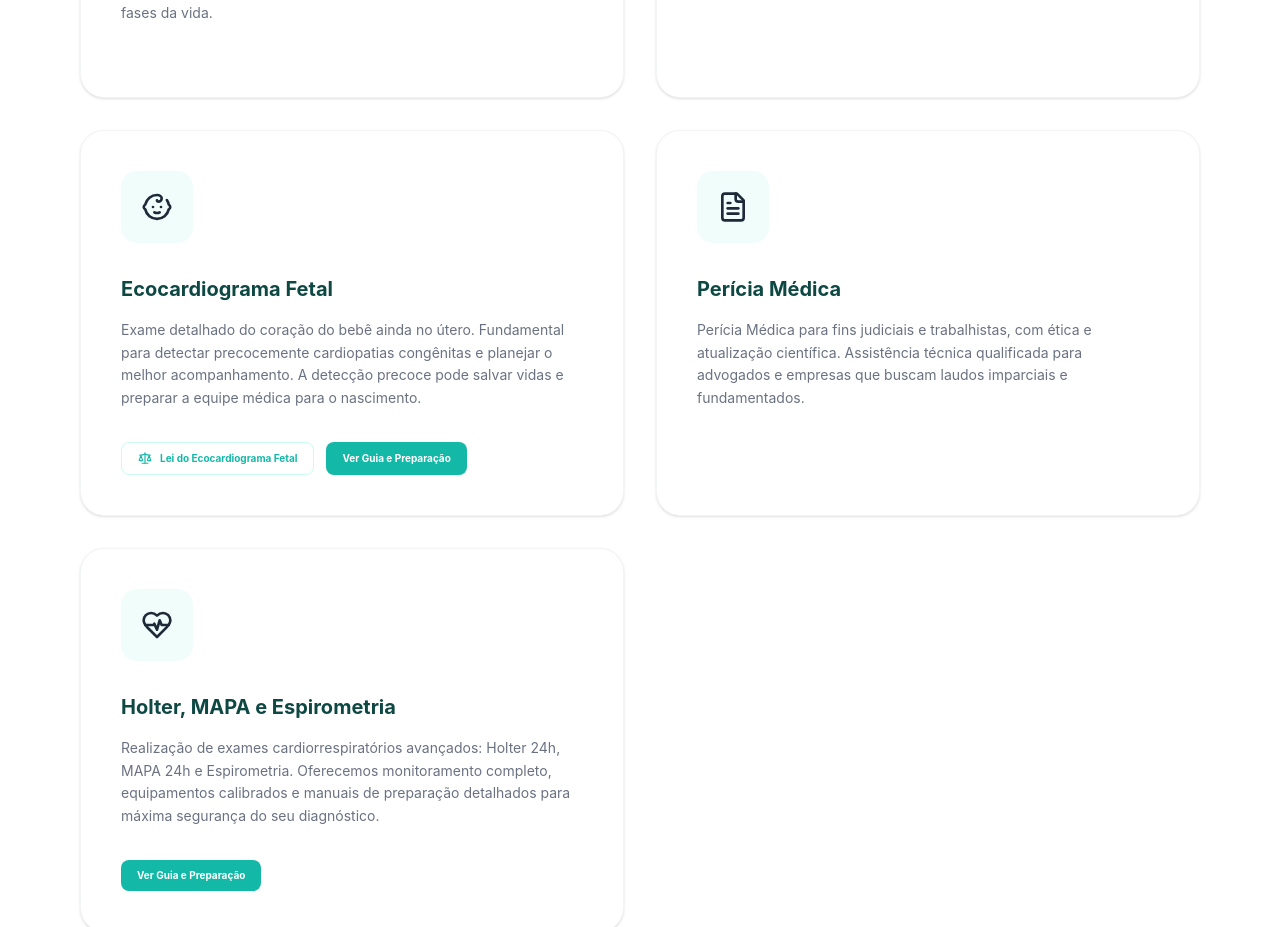
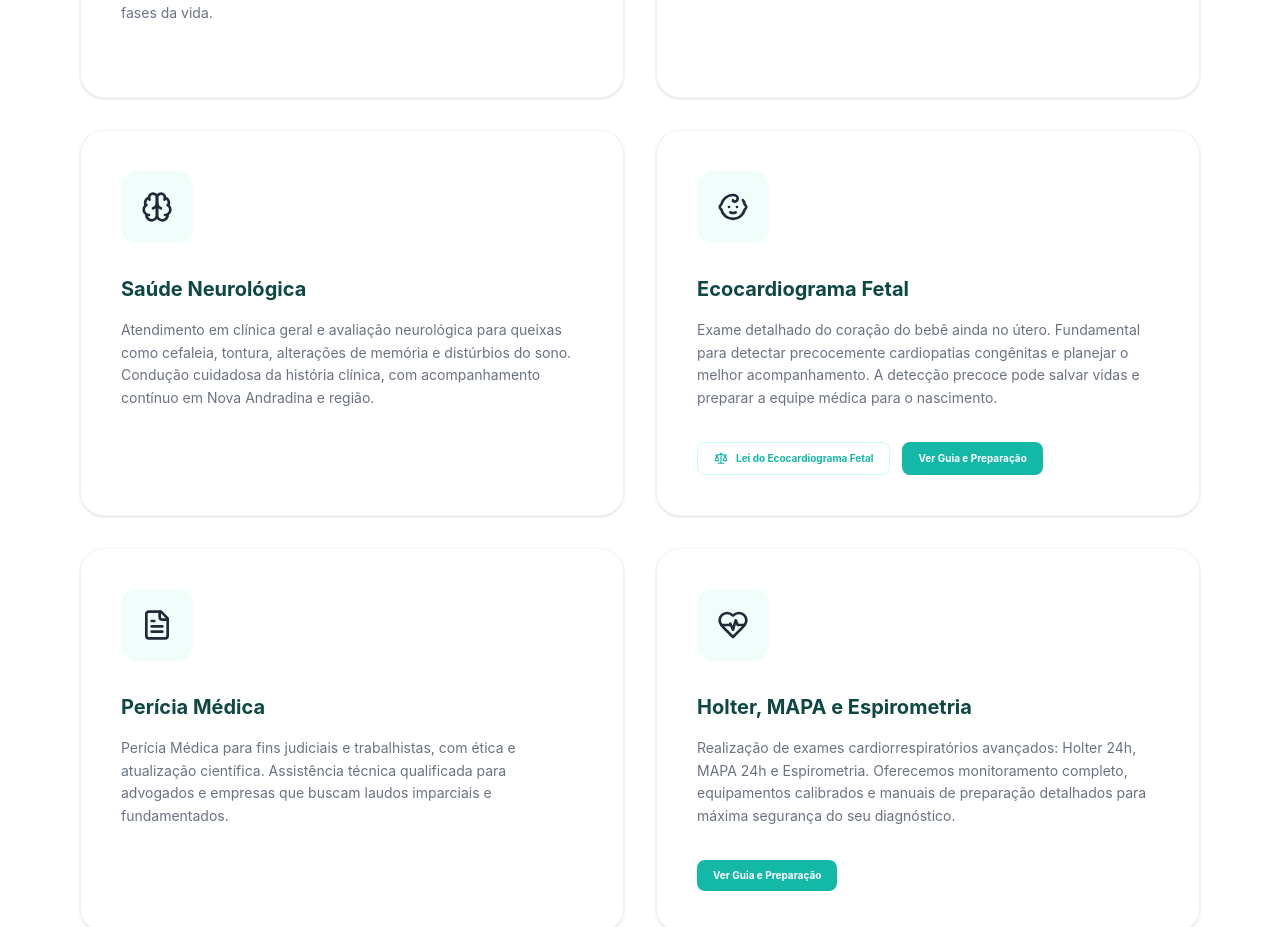
Before and after one commit to drrodrigofranco/ajudamediko, a React (Vite) app: page / in a window 1280 px wide. Shown: the part 2241-3168 px from the top of the page. Built offline with nearby package versions, Linux system fonts and the light colour scheme.

Commit message:
Adiciona card de Saude Neurologica na secao de atendimentos
Reflete a atuacao do Dr. Guilherme em clinica geral e avaliacao
neurologica, seguindo o mesmo padrao visual dos demais cards e sem
usar o termo "especialista".

```diff
--- a/components/Services.tsx
+++ b/components/Services.tsx
@@ -1,6 +1,6 @@
 
 import React, { useState } from 'react';
-import { Baby, FileText, Scale, Search, LucideIcon, Stethoscope, HeartPulse } from 'lucide-react';
+import { Baby, FileText, Scale, Search, LucideIcon, Stethoscope, HeartPulse, Brain } from 'lucide-react';
 
 interface Exam {
   id?: string;
@@ -55,6 +55,16 @@ const Services: React.FC<ServicesProps> = ({ ultrasoundExams }) => {
           <h3 className="text-xl font-bold text-[#0e4843] mb-4">Saúde do Idoso</h3>
           <p className="text-gray-500 text-sm mb-8 leading-relaxed">
             Foco na saúde e bem-estar da terceira idade. Nosso atendimento em saúde do idoso visa a manutenção da autonomia, prevenção de quedas, manejo de polifarmácia e o cuidado dedicado a condições típicas do envelhecimento, sempre com foco na qualidade de vida.
+          </p>
+        </div>
+
+        <div className="bg-white rounded-3xl p-6 md:p-10 shadow-sm border border-gray-100 flex flex-col items-start text-left hover:shadow-xl transition-all group relative overflow-hidden">
+          <div className="bg-[#f0fdfa] p-5 rounded-2xl mb-8 group-hover:bg-[#14b8a6] group-hover:text-white transition-all duration-300">
+            <Brain className="w-8 h-8" />
+          </div>
+          <h3 className="text-xl font-bold text-[#0e4843] mb-4">Saúde Neurológica</h3>
+          <p className="text-gray-500 text-sm mb-8 leading-relaxed">
+            Atendimento em clínica geral e avaliação neurológica para queixas como cefaleia, tontura, alterações de memória e distúrbios do sono. Condução cuidadosa da história clínica, com acompanhamento contínuo em Nova Andradina e região.
           </p>
         </div>
 
```
